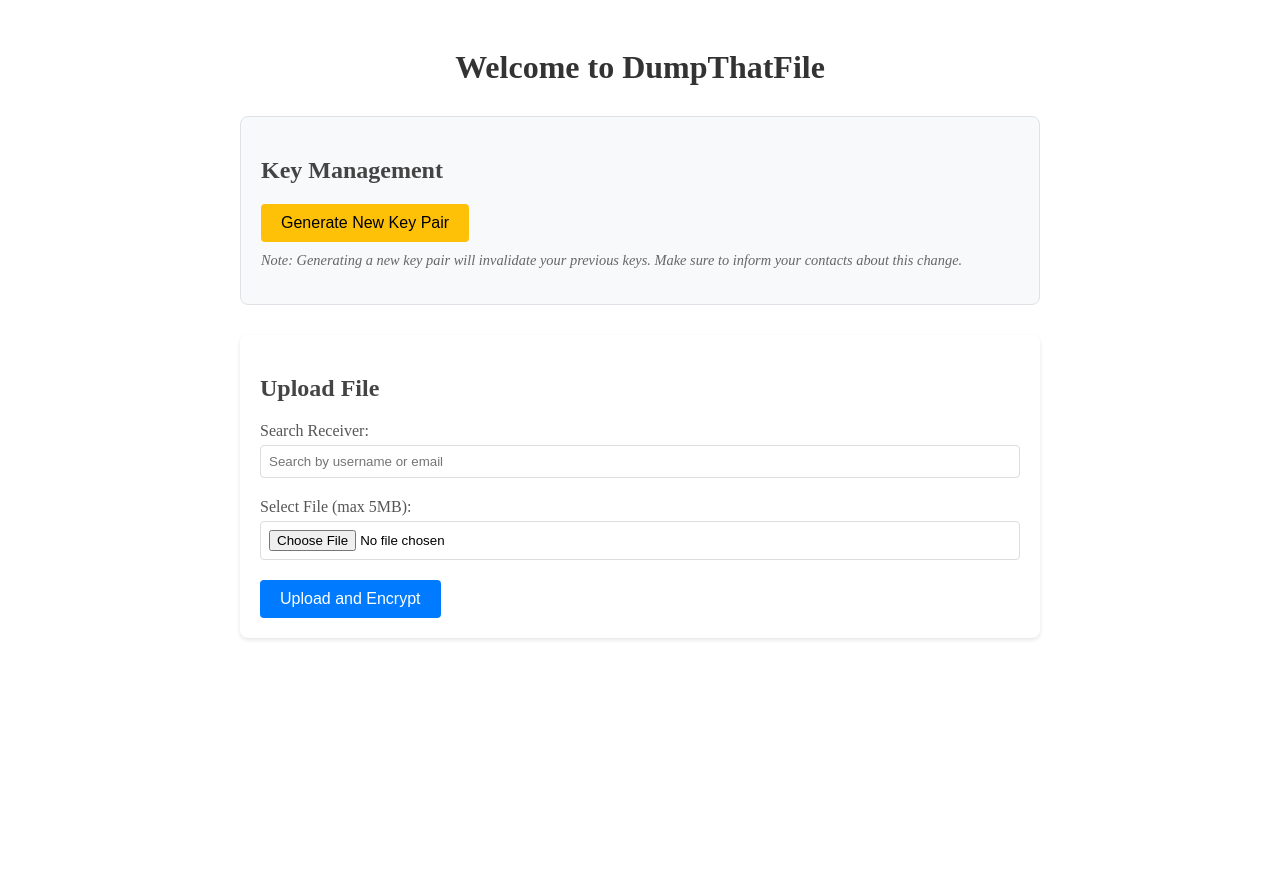
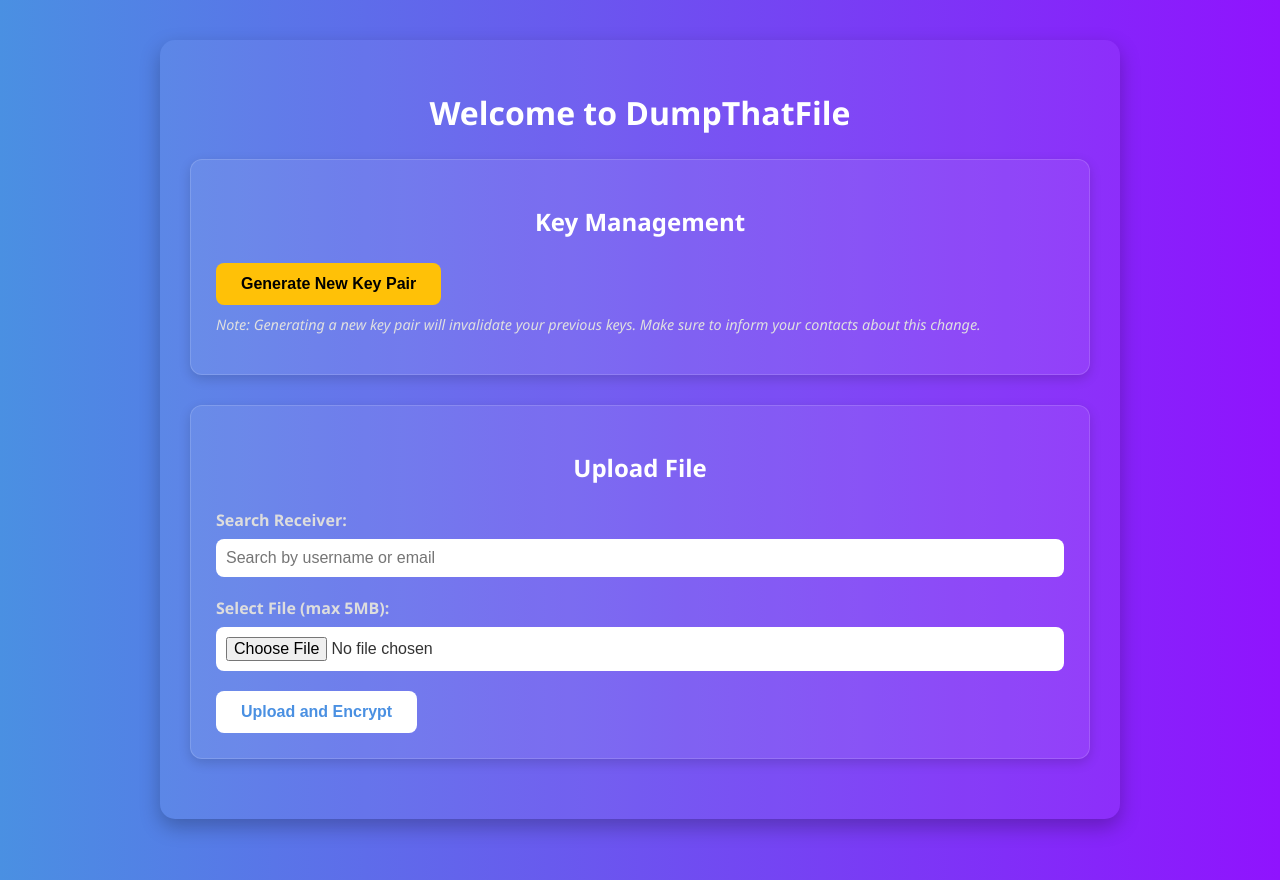
Before and after one commit to FakeLife0697/DumpThatFile, a Flask app: page /home in a window 1280 px wide. Before the commit the page ends 640 px from the top, so only its background shows below. Run offline with Flask 3, Linux system fonts and the light colour scheme; the visitor is signed in with stand-in values (Sample User, id 1).

Commit message:
Update '.css' file before merging

```diff
--- a/app/static/home.css
+++ b/app/static/home.css
@@ -1,91 +1,115 @@
-.container {
-    max-width: 800px;
-    margin: 0 auto;
-    padding: 20px;
+/* home.css */
+
+body {
+    margin: 0;
+    padding: 0;
+    font-family: 'Segoe UI', Tahoma, Geneva, Verdana, sans-serif;
+    background: linear-gradient(to right, #4a90e2, #9013fe);
+    color: white;
+    min-height: 100vh;
+    display: flex;
+    justify-content: center;
+    align-items: flex-start;
+    padding: 40px 20px;
 }
 
-h1 {
-    text-align: center;
-    color: #333;
-    margin-bottom: 30px;
+.container {
+    max-width: 900px;
+    width: 100%;
+    background-color: rgba(255, 255, 255, 0.05);
+    padding: 30px;
+    border-radius: 15px;
+    box-shadow: 0 8px 20px rgba(0, 0, 0, 0.25);
 }
 
-h2 {
-    color: #444;
-    margin-bottom: 20px;
+h1, h2 {
+    text-align: center;
+    color: #ffffff;
+    margin-bottom: 25px;
 }
 
 .alert {
-    padding: 10px;
+    padding: 12px;
     margin-bottom: 20px;
-    border-radius: 4px;
+    border-radius: 8px;
+    font-weight: bold;
 }
 
 .alert-success {
-    background-color: #d4edda;
-    color: #155724;
-    border: 1px solid #c3e6cb;
+    background-color: rgba(40, 167, 69, 0.9);
+    color: #fff;
+    border: 1px solid rgba(40, 167, 69, 0.7);
 }
 
-.alert-error {
-    background-color: #f8d7da;
-    color: #721c24;
-    border: 1px solid #f5c6cb;
+.alert-error,
+.alert-danger {
+    background-color: rgba(220, 53, 69, 0.9);
+    color: #fff;
+    border: 1px solid rgba(220, 53, 69, 0.7);
 }
 
-.key-management-section {
-    background-color: #f8f9fa;
-    padding: 20px;
-    border-radius: 8px;
+.key-management-section,
+.upload-section {
+    background-color: rgba(255, 255, 255, 0.07);
+    padding: 25px;
+    border-radius: 12px;
     margin-bottom: 30px;
-    border: 1px solid #dee2e6;
+    border: 1px solid rgba(255, 255, 255, 0.15);
+    box-shadow: 0 4px 12px rgba(0, 0, 0, 0.15);
 }
 
 .key-info {
-    color: #666;
+    color: #e0e0e0;
     font-size: 0.9em;
     margin-top: 10px;
     font-style: italic;
 }
 
-.upload-section {
-    background-color: #fff;
-    padding: 20px;
-    border-radius: 8px;
-    box-shadow: 0 2px 4px rgba(0, 0, 0, 0.1);
-}
-
 .form-group {
     margin-bottom: 20px;
+    text-align: left;
 }
 
 label {
     display: block;
-    margin-bottom: 5px;
-    color: #555;
+    margin-bottom: 8px;
+    color: #ddd;
+    font-weight: 600;
 }
 
 input[type="text"],
 input[type="file"] {
     width: 100%;
-    padding: 8px;
-    border: 1px solid #ddd;
-    border-radius: 4px;
+    padding: 10px;
+    border: none;
+    border-radius: 8px;
+    background-color: #ffffff;
+    color: #333;
     box-sizing: border-box;
+    font-size: 1em;
+}
+
+input:focus {
+    outline: none;
+    box-shadow: 0 0 5px rgba(255, 255, 255, 0.5);
 }
 
 .btn {
-    background-color: #007bff;
-    color: white;
-    padding: 10px 20px;
+    background-color: #ffffff;
+    color: #4a90e2;
+    padding: 12px 25px;
     border: none;
-    border-radius: 4px;
+    border-radius: 8px;
     cursor: pointer;
     font-size: 16px;
+    font-weight: bold;
+    transition: 0.3s ease;
 }
 
 .btn:hover {
-    background-color: #0056b3;
+    background-color: #4a90e2;
+    color: white;
+    box-shadow: 0 4px 12px rgba(0, 0, 0, 0.2);
 }
 
 .btn-warning {
@@ -95,15 +119,18 @@ input[type="file"] {
 
 .btn-warning:hover {
     background-color: #e0a800;
+    color: #fff;
 }
 
 .search-results {
     margin-top: 5px;
-    border: 1px solid #ddd;
-    border-radius: 4px;
+    border: 1px solid #ccc;
+    border-radius: 8px;
     max-height: 200px;
     overflow-y: auto;
     display: none;
+    background-color: rgba(255, 255, 255, 0.9);
+    color: #000;
 }
 
 .search-results:not(:empty) {
@@ -111,9 +138,9 @@ input[type="file"] {
 }
 
 .search-result-item {
-    padding: 8px 12px;
+    padding: 10px 15px;
     cursor: pointer;
-    border-bottom: 1px solid #eee;
+    border-bottom: 1px solid #ddd;
 }
 
 .search-result-item:last-child {
@@ -121,5 +148,5 @@ input[type="file"] {
 }
 
 .search-result-item:hover {
-    background-color: #f8f9fa;
+    background-color: #eaeaea;
 }
```
